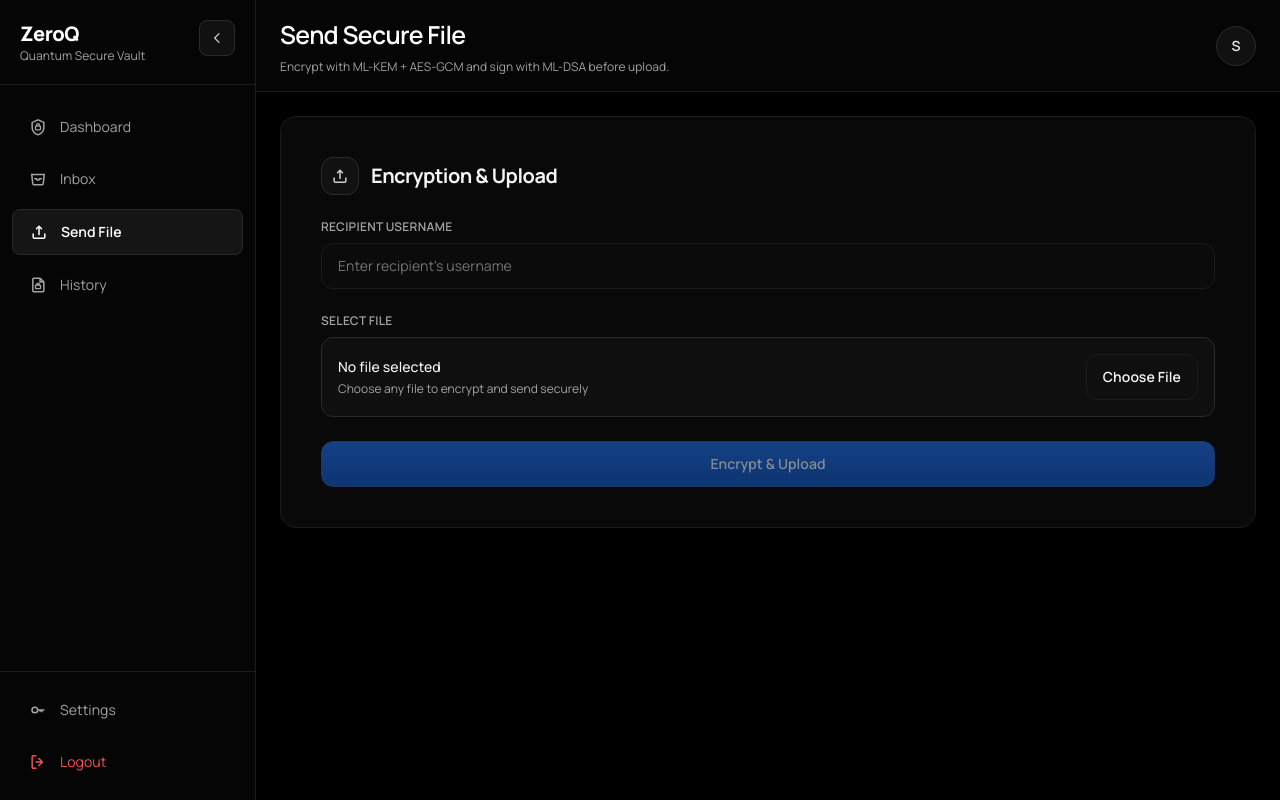
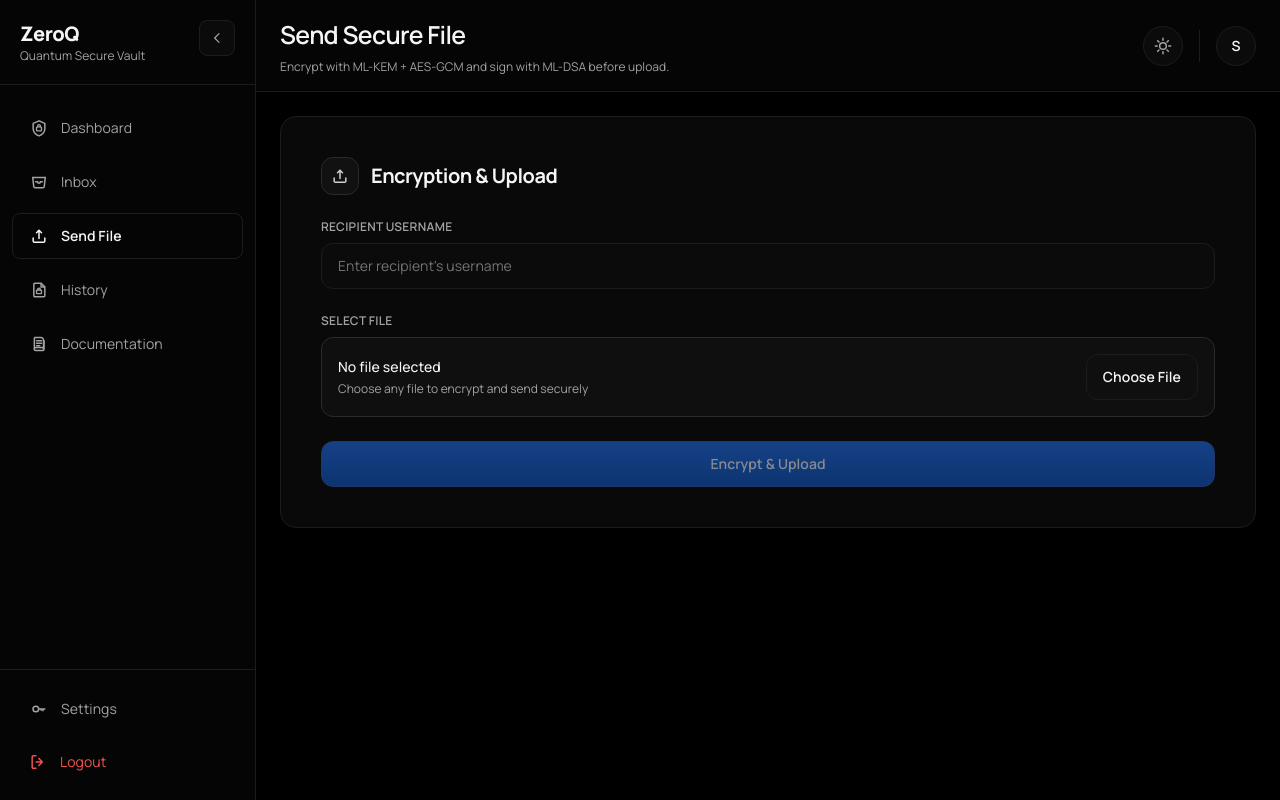
Before and after one commit to piyush-jha-16/ZeroQ-Post-Quantum-Cryptography-Secure-File-Vault, a React (Vite) app in the folder frontend/: page /upload in a window 1280 px wide. Built offline with nearby package versions, Linux system fonts and the light colour scheme; sample sign-in values are in the browser's storage.

Commit message:
feat(layout): add documentation nav and theme toggle control

```diff
--- a/frontend/src/components/VaultLayout.jsx
+++ b/frontend/src/components/VaultLayout.jsx
@@ -1,15 +1,24 @@
-import { useState } from 'react'
+import { useEffect, useState } from 'react'
 import { useNavigate } from 'react-router-dom'
 import * as api from '../api'
-import { ArrowLeftIcon, DocumentLockIcon, InboxIcon, KeyIcon, ShieldLockIcon, SignOutIcon, UploadIcon } from '../icons'
+import { ArrowLeftIcon, DocumentationIcon, DocumentLockIcon, InboxIcon, KeyIcon, MoonIcon, ShieldLockIcon, SignOutIcon, SunIcon, UploadIcon } from '../icons'
 
 const SIDEBAR_STATE_KEY = 'zeroq_sidebar_collapsed'
+const THEME_STATE_KEY = 'zeroq_theme'
 
 export default function VaultLayout({ activeNav, title, subtitle, children }) {
   const navigate = useNavigate()
   const username = localStorage.getItem('username')
   const userInitial = username ? username.charAt(0).toUpperCase() : 'U'
   const [collapsed, setCollapsed] = useState(() => localStorage.getItem(SIDEBAR_STATE_KEY) === '1')
+  const [theme, setTheme] = useState(() => localStorage.getItem(THEME_STATE_KEY) || 'dark')
+  const [isThemeAnimating, setIsThemeAnimating] = useState(false)
+  const [turnDirection, setTurnDirection] = useState('to-light')
+
+  useEffect(() => {
+    document.documentElement.setAttribute('data-theme', theme)
+    localStorage.setItem(THEME_STATE_KEY, theme)
+  }, [theme])
 
   function handleLogout() {
     api.logout()
@@ -22,11 +31,20 @@ export default function VaultLayout({ activeNav, title, subtitle, children }) {
     localStorage.setItem(SIDEBAR_STATE_KEY, next ? '1' : '0')
   }
 
+  function toggleTheme() {
+    const nextTheme = theme === 'dark' ? 'light' : 'dark'
+    setTurnDirection(nextTheme === 'light' ? 'to-light' : 'to-dark')
+    setIsThemeAnimating(true)
+    setTheme(nextTheme)
+    window.setTimeout(() => setIsThemeAnimating(false), 720)
+  }
+
   const navItems = [
     { id: 'dashboard', label: 'Dashboard', icon: ShieldLockIcon, onClick: () => navigate('/dashboard') },
     { id: 'inbox', label: 'Inbox', icon: InboxIcon, onClick: () => navigate('/inbox') },
     { id: 'send-file', label: 'Send File', icon: UploadIcon, onClick: () => navigate('/upload') },
     { id: 'history', label: 'History', icon: DocumentLockIcon, onClick: () => navigate('/dashboard?tab=history') },
+    { id: 'documentation', label: 'Documentation', icon: DocumentationIcon, onClick: () => navigate('/documentation') },
   ]
 
   const bottomNavItems = [
@@ -34,21 +52,23 @@ export default function VaultLayout({ activeNav, title, subtitle, children }) {
   ]
 
   return (
-    <div className="flex h-screen bg-black">
+    <div className="flex h-screen" style={{ backgroundColor: 'var(--bg-0)', color: 'var(--text-0)' }}>
       <aside
-        className={`relative bg-[#050505] border-r border-[#1c1c1c] flex flex-col transition-all duration-300 ${
+        className={`relative border-r flex flex-col transition-all duration-300 ${
           collapsed ? 'w-20' : 'w-64'
         }`}
+        style={{ backgroundColor: 'var(--bg-1)', borderColor: 'var(--line)' }}
       >
-        <div className="p-5 border-b border-[#1c1c1c]">
+        <div className="p-5 border-b" style={{ borderColor: 'var(--line)' }}>
           <div className="flex items-start justify-between gap-2">
             <div className={collapsed ? 'hidden' : 'block'}>
-              <h1 className="text-xl font-extrabold text-white tracking-tight">ZeroQ</h1>
+              <h1 className="text-xl font-extrabold tracking-tight" style={{ color: 'var(--text-0)' }}>ZeroQ</h1>
               <p className="text-xs text-muted">Quantum Secure Vault</p>
             </div>
             <button
               onClick={toggleSidebar}
-              className="inline-flex h-9 w-9 items-center justify-center rounded-lg border border-[#2a2a2a] bg-[#111111] text-[#cfcfcf] transition hover:bg-[#1a1a1a]"
+              className="inline-flex h-9 w-9 items-center justify-center rounded-lg border transition"
+              style={{ borderColor: 'var(--line)', backgroundColor: 'var(--bg-2)', color: 'var(--text-1)' }}
               title={collapsed ? 'Expand sidebar' : 'Collapse sidebar'}
             >
               <ArrowLeftIcon className={`h-4 w-4 transition-transform ${collapsed ? 'rotate-180' : ''}`} />
@@ -67,11 +87,18 @@ export default function VaultLayout({ activeNav, title, subtitle, children }) {
                 title={item.label}
                 className={`w-full flex items-center rounded-lg transition-all ${
                   collapsed ? 'justify-center px-2 py-3' : 'gap-3 px-4 py-3 text-sm'
-                } ${
-                  isActive
-                    ? 'bg-[#151515] text-white font-semibold border border-[#2a2a2a]'
-                    : 'text-muted hover:bg-[#101010] hover:text-[#e6e6e6]'
                 }`}
+                style={isActive
+                  ? {
+                      backgroundColor: 'var(--nav-active-bg)',
+                      color: 'var(--text-0)',
+                      fontWeight: 600,
+                      border: '1px solid var(--line)',
+                    }
+                  : {
+                      color: 'var(--text-1)',
+                      border: '1px solid transparent',
+                    }}
               >
                 <IconComponent className="h-5 w-5 shrink-0" />
                 {!collapsed && <span>{item.label}</span>}
@@ -80,7 +107,7 @@ export default function VaultLayout({ activeNav, title, subtitle, children }) {
           })}
         </nav>
 
-        <div className="px-3 py-4 space-y-2 border-t border-[#1c1c1c]">
+        <div className="px-3 py-4 space-y-2 border-t" style={{ borderColor: 'var(--line)' }}>
           {bottomNavItems.map((item) => {
             const IconComponent = item.icon
             const isActive = activeNav === item.id
@@ -91,11 +118,18 @@ export default function VaultLayout({ activeNav, title, subtitle, children }) {
                 title={item.label}
                 className={`w-full flex items-center rounded-lg transition-all ${
                   collapsed ? 'justify-center px-2 py-3' : 'gap-3 px-4 py-3 text-sm'
-                } ${
-                  isActive
-                    ? 'bg-[#151515] text-white font-semibold border border-[#2a2a2a]'
-                    : 'text-muted hover:bg-[#101010] hover:text-[#e6e6e6]'
                 }`}
+                style={isActive
+                  ? {
+                      backgroundColor: 'var(--nav-active-bg)',
+                      color: 'var(--text-0)',
+                      fontWeight: 600,
+                      border: '1px solid var(--line)',
+                    }
+                  : {
+                      color: 'var(--text-1)',
+                      border: '1px solid transparent',
+                    }}
               >
                 <IconComponent className="h-5 w-5 shrink-0" />
                 {!collapsed && <span>{item.label}</span>}
@@ -116,20 +150,42 @@ export default function VaultLayout({ activeNav, title, subtitle, children }) {
       </aside>
 
       <main className="flex-1 flex flex-col min-w-0">
-        <div className="bg-[#050505] border-b border-[#1c1c1c] px-6 py-4 flex items-center justify-between">
+        <div className="border-b px-6 py-4 flex items-center justify-between" style={{ backgroundColor: 'var(--bg-1)', borderColor: 'var(--line)' }}>
           <div>
-            <h2 className="text-[1.55rem] font-semibold tracking-tight text-white">{title}</h2>
+            <h2 className="text-[1.55rem] font-semibold tracking-tight" style={{ color: 'var(--text-0)' }}>{title}</h2>
             {subtitle ? <p className="text-xs text-muted mt-1.5">{subtitle}</p> : null}
           </div>
-          <div
-            title={username || 'User'}
-            className="flex items-center justify-center h-10 w-10 rounded-full border border-[#2a2a2a] bg-[#111111] text-[#e5e5e5] text-sm font-semibold"
-          >
-            {userInitial}
+          <div className="flex items-center gap-4">
+            <button
+              onClick={toggleTheme}
+              title={theme === 'dark' ? 'Switch to light theme' : 'Switch to dark theme'}
+              aria-label={theme === 'dark' ? 'Switch to light theme' : 'Switch to dark theme'}
+              className="inline-flex h-10 w-10 items-center justify-center rounded-full border transition"
+              style={{ borderColor: 'var(--line)', backgroundColor: 'var(--bg-2)', color: 'var(--text-1)' }}
+            >
+              {theme === 'dark' ? <SunIcon className="h-5 w-5" /> : <MoonIcon className="h-5 w-5" />}
+            </button>
+            <div
+              aria-hidden="true"
+              className="h-8 w-px"
+              style={{ backgroundColor: 'var(--line)' }}
+            />
+            <div
+              title={username || 'User'}
+              className="flex items-center justify-center h-10 w-10 rounded-full border text-sm font-semibold"
+              style={{ borderColor: 'var(--line)', backgroundColor: 'var(--bg-2)', color: 'var(--text-0)' }}
+            >
+              {userInitial}
+            </div>
           </div>
         </div>
         <div className="flex-1 overflow-auto p-6">{children}</div>
       </main>
+
+      <div
+        aria-hidden="true"
+        className={`theme-turn-overlay ${turnDirection} ${isThemeAnimating ? 'is-active' : ''}`}
+      />
     </div>
   )
 }
```
